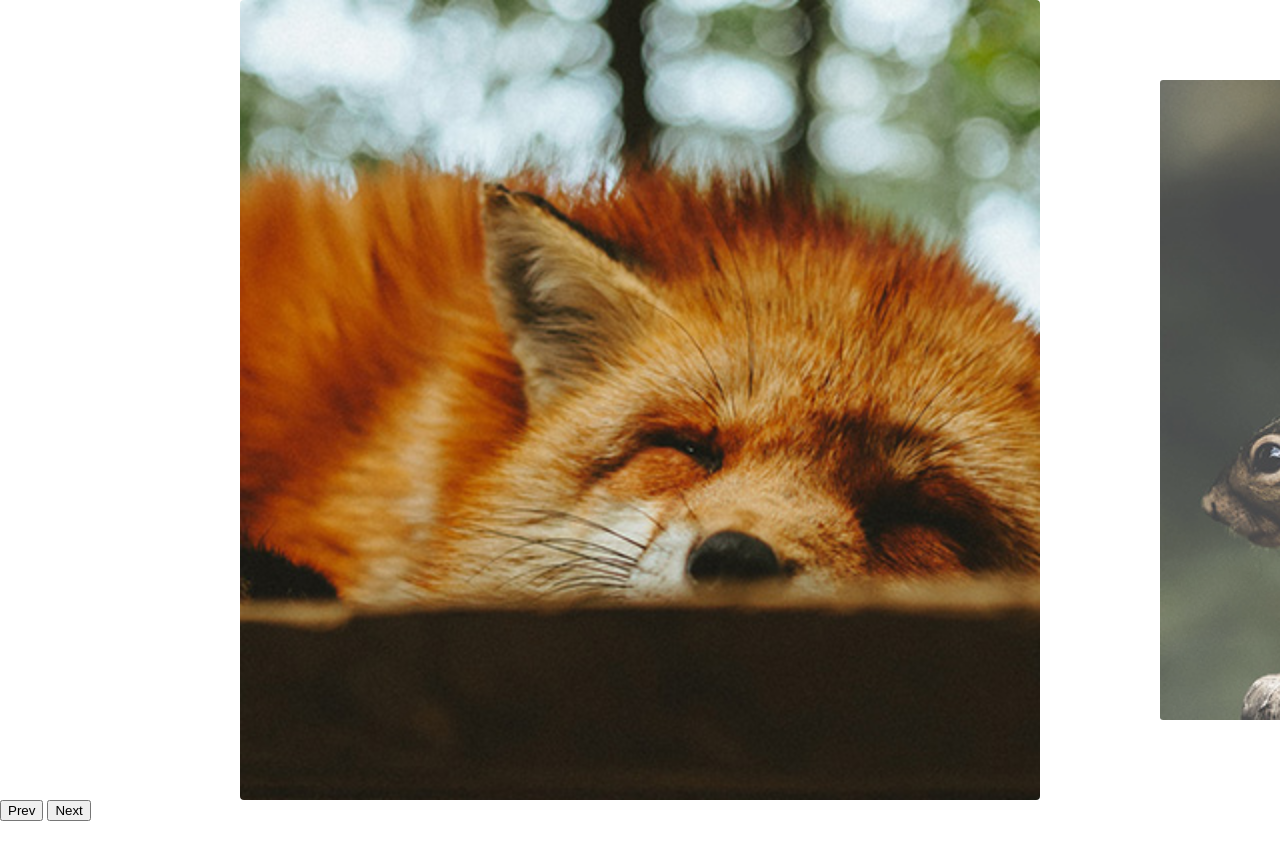
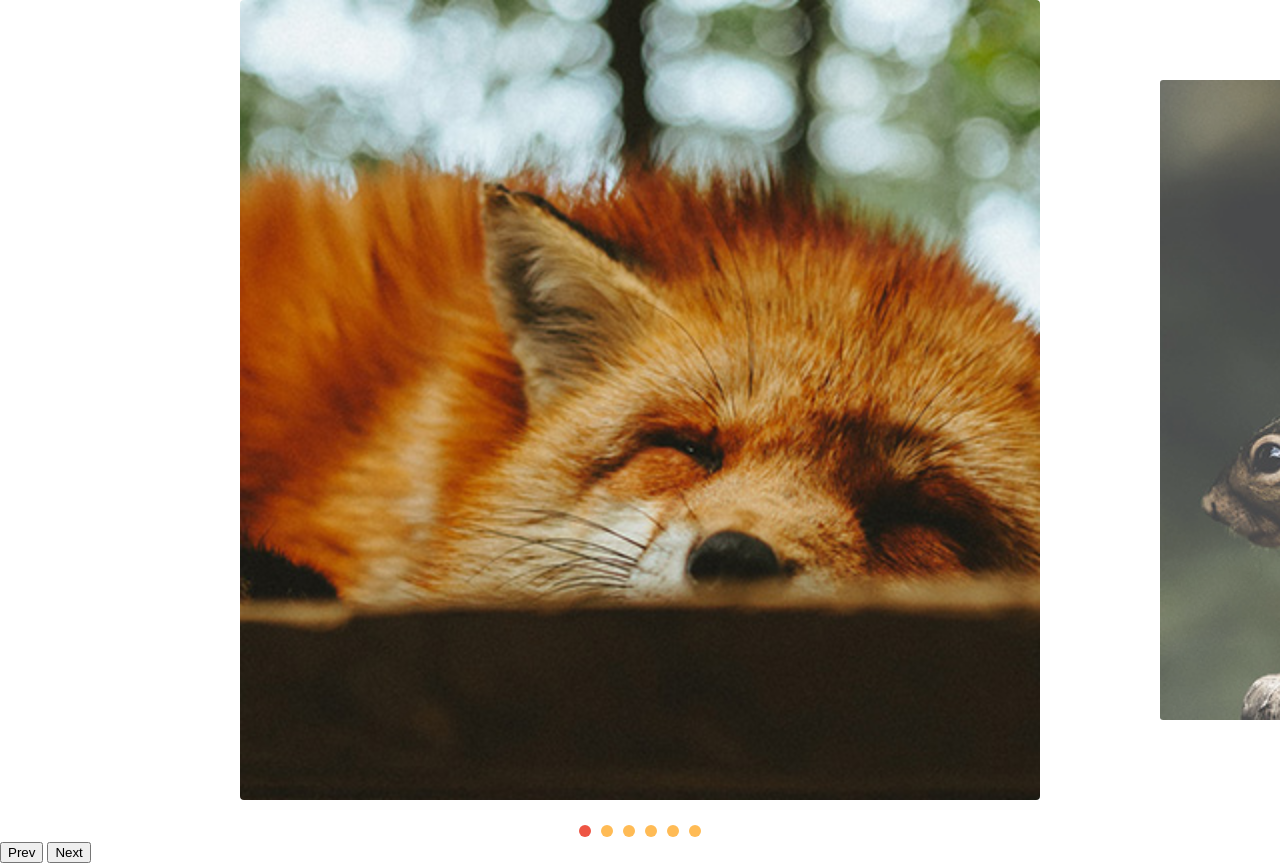
Before and after one commit to GianManzo/slide-plugin, a plain HTML site: page index.html in a window 1280 px wide. Before the commit the page ends 821 px from the top, so only its background shows below. Drawn offline with Linux system fonts and the light colour scheme.

Commit message:
add pagination

```diff
--- a/css/style.css
+++ b/css/style.css
@@ -43,3 +43,25 @@ img {
   opacity: 1;
   transform: scale(1);
 }
+
+[data-control='slide'] {
+  display: flex;
+  justify-content: center;
+  margin-top: 20px;
+}
+
+[data-control='slide'] li a {
+  display: block;
+  width: 12px;
+  height: 12px;
+  background: #fb5;
+  border-radius: 50%;
+  overflow: hidden;
+  text-indent: -999px;
+  margin: 5px;
+}
+
+[data-control='slide'] li.active a,
+[data-control='slide'] li a:hover {
+  background: #e54;
+}
--- a/js/script.js
+++ b/js/script.js
@@ -3,3 +3,5 @@ import { SlideNav } from './slide.js'
 const slide = new SlideNav('.slide', '.slide-wrapper')
 slide.init()
 slide.addArrow('.prev', '.next')
+
+slide.addControl()
--- a/js/slide.js
+++ b/js/slide.js
@@ -10,6 +10,7 @@ export class Slide {
       movement: 0
     }
     this.activeClass = 'active'
+    this.changeEvent = new Event('changeEvent')
   }
 
   transition(active) {
@@ -103,6 +104,7 @@ export class Slide {
     this.slidesIndexNav(index)
     this.dist.finalPosition = activeSlide.position
     this.changeActiveClass()
+    this.wrapper.dispatchEvent(this.changeEvent)
   }
 
   changeActiveClass() {
@@ -153,6 +155,10 @@ export class Slide {
 }
 
 export class SlideNav extends Slide {
+  constructor(slide, wrapper) {
+    super(slide, wrapper)
+    this.bindControlEvents()
+  }
   addArrow(prev, next) {
     this.prevElement = document.querySelector(prev)
     this.nextElement = document.querySelector(next)
@@ -163,4 +169,41 @@ export class SlideNav extends Slide {
     this.prevElement.addEventListener('click', this.activePrevSlide)
     this.nextElement.addEventListener('click', this.activeNextSlide)
   }
+
+  createControl() {
+    const control = document.createElement('ul')
+    control.dataset.control = 'slide'
+    this.slideArray.forEach((item, index) => {
+      control.innerHTML += `<li><a href="#slide${index + 1}">${
+        index + 1
+      }</a></li>`
+    })
+    this.wrapper.appendChild(control)
+    return control
+  }
+
+  eventControl(item, index) {
+    item.addEventListener('click', event => {
+      event.preventDefault()
+      this.changeSlide(index)
+    })
+    this.wrapper.addEventListener('changeEvent', this.activeControlItem)
+  }
+
+  activeControlItem() {
+    this.controlArray.forEach(item => item.classList.remove(this.activeClass))
+    this.controlArray[this.index.active].classList.add(this.activeClass)
+  }
+
+  addControl(customControl) {
+    this.control = document.querySelector(customControl) || this.createControl()
+    this.controlArray = [...this.control.children]
+    this.activeControlItem()
+    this.controlArray.forEach(this.eventControl)
+  }
+
+  bindControlEvents() {
+    this.eventControl = this.eventControl.bind(this)
+    this.activeControlItem = this.activeControlItem.bind(this)
+  }
 }
```
